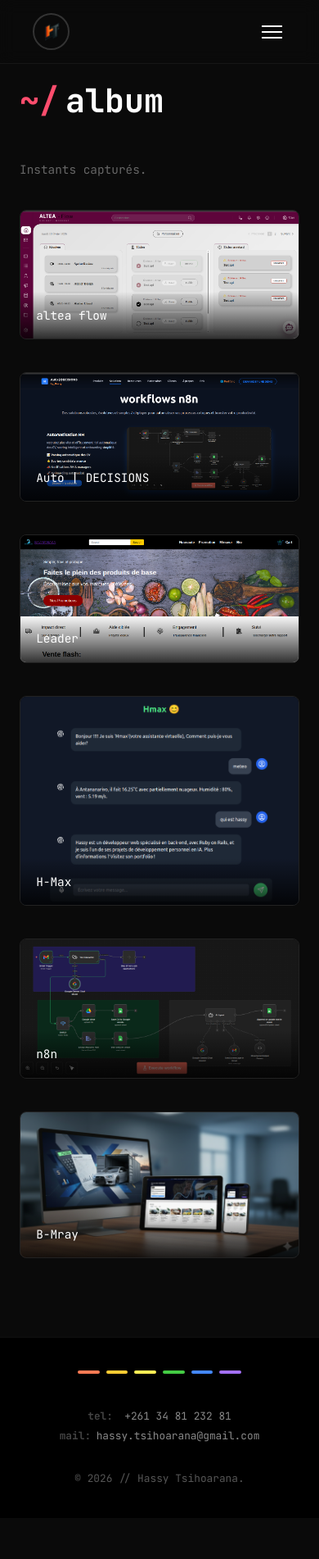
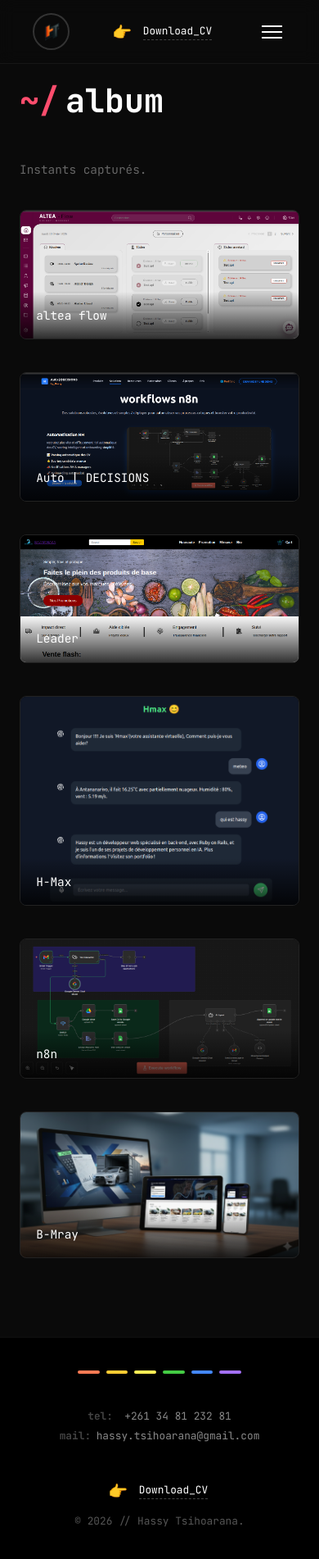
Before and after one commit to Hassyunity/porttfolio-2026, a React (Vite) app: page /album in a window 390 px wide. Shown: the whole page at 82% size. Before the commit the page ends 1852 px from the top, so only its background shows below. Built offline with nearby package versions, Linux system fonts and the light colour scheme.

Commit message:
add cv link for download

```diff
--- a/src/assets/styles/Footer.css
+++ b/src/assets/styles/Footer.css
@@ -41,13 +41,13 @@
 .light-blue { background-color: #4488ff; }
 .purple { background-color: #a370f7; }
 
-/* --- Structure Interne (Gaucher/Droite) --- */
+/* --- Structure Interne (Gauche/Droite) --- */
 .footer-container {
   width: 100%;
   max-width: 1200px;
   display: flex;
   justify-content: space-between;
-  align-items: center;
+  align-items: flex-start; /* Aligné en haut pour mieux gérer le multi-ligne à gauche */
   padding: 0 4rem;
   box-sizing: border-box;
 }
@@ -55,14 +55,49 @@
 .footer-left {
   flex: 1;
   display: flex;
-  justify-content: center;
+  flex-direction: column; /* Empile CV et Copyright */
+  align-items: flex-start;
+  gap: 0.75rem; /* Espace entre le bloc CV et le copyright */
 }
 
 .footer-right {
   flex: 1;
   display: flex;
   flex-direction: column;
+  align-items: flex-end; /* Aligne les contacts à droite sur desktop */
+}
+
+/* --- Bloc Téléchargement CV --- */
+.cv-download {
+  display: flex;
   align-items: center;
+}
+
+.cv-link-container {
+  display: flex;
+  align-items: center;
+  gap: 10px;
+  text-decoration: none;
+}
+
+.pointing-hand {
+  font-size: 1.2rem;
+  display: inline-block;
+  animation: point-wiggle 1s ease-in-out infinite;
+}
+
+.download-text {
+  color: #fff;
+  font-family: var(--font-mono);
+  font-size: 0.9rem;
+  border-bottom: 1px dashed #444;
+  padding-bottom: 2px;
+  transition: all 0.2s ease;
+}
+
+.cv-link-container:hover .download-text {
+  border-bottom-color: #ff7b54;
+  color: #ff7b54;
 }
 
 /* --- Alignement des Contacts --- */
@@ -77,7 +112,6 @@
 .footer-label {
   color: #444;
   font-weight: bold;
-  /* Cette largeur fixe aligne les ":" et les valeurs */
   display: inline-block;
   min-width: 45px;
   text-align: left;
@@ -97,8 +131,14 @@
 .copyright {
   color: #555;
   font-family: var(--font-mono);
-  font-size: 0.9rem;
+  font-size: 0.85rem;
   margin: 0;
+}
+
+/* --- Animations --- */
+@keyframes point-wiggle {
+  0%, 100% { transform: translateX(0); }
+  50% { transform: translateX(-6px); } /* Pointe vers le texte */
 }
 
 /* --- Media Queries (Responsive) --- */
@@ -116,16 +156,18 @@
 
   .footer-container {
     flex-direction: column;
-    gap: 2rem;
+    gap: 2.5rem;
+    text-align: center;
+    align-items: center;
+  }
+
+  .footer-left, .footer-right {
+    align-items: center; /* Centre tout sur mobile */
     text-align: center;
   }
 
-  .footer-right {
-    align-items: center; /* Centre le bloc sur mobile */
-  }
-
   .footer-left {
-    order: 2; /* Met le copyright en dessous sur mobile */
+    order: 2; /* Met le bloc gauche (CV + Copyright) en bas sur mobile */
   }
 }
 
@@ -133,7 +175,7 @@
   .color-bar {
     max-width: 200px;
   }
-  .copyright, .contact-item {
+  .copyright, .contact-item, .download-text {
     font-size: 0.8rem;
   }
 }
--- a/src/components/Footer.tsx
+++ b/src/components/Footer.tsx
@@ -1,5 +1,6 @@
 import React from 'react';
 import '../assets/styles/Footer.css';
+import cvPath from '../assets/fichier/cv_fr.pdf';
 
 const Footer: React.FC = () => {
   const currentYear = new Date().getFullYear();
@@ -17,6 +18,19 @@ const Footer: React.FC = () => {
 
       <div className="footer-container">
         <div className="footer-left">
+          {/* Bloc CV */}
+          <div className="contact-item cv-download">
+            <a
+              href={cvPath}
+              download="CV_Hassy_Tsihoarana.pdf"
+              className="footer-link highlight cv-link-container"
+            >
+              <span className="pointing-hand">👉</span>
+              <span className="download-text">Download_CV</span>
+            </a>
+          </div>
+
+          {/* Le copyright passe automatiquement à la ligne grâce au flex-direction: column */}
           <p className="copyright">
             © {currentYear} // Hassy Tsihoarana.
           </p>
--- a/src/components/Navbar.tsx
+++ b/src/components/Navbar.tsx
@@ -1,6 +1,7 @@
 import React, { useState } from 'react';
 import { Link } from 'react-router-dom';
 import '../assets/styles/Navbar.css';
+import cvPath from '../assets/fichier/cv_fr.pdf';
 
 const Navbar: React.FC = () => {
   const [isOpen, setIsOpen] = useState(false);
@@ -17,7 +18,16 @@ const Navbar: React.FC = () => {
           </div>
         </Link>
       </div>
-
+<div className="contact-item cv-download">
+            <a
+              href={cvPath}
+              download="CV_Hassy_Tsihoarana.pdf"
+              className="footer-link highlight cv-link-container"
+            >
+              <span className="pointing-hand">👉</span>
+              <span className="download-text">Download_CV</span>
+            </a>
+          </div>
       {/* Bouton Burger */}
       <div className={`burger ${isOpen ? 'active' : ''}`} onClick={toggleMenu}>
         <div className="line1"></div>
```
Also changed, not shown: 1 other file (tests, documents, lock files or other folders).
